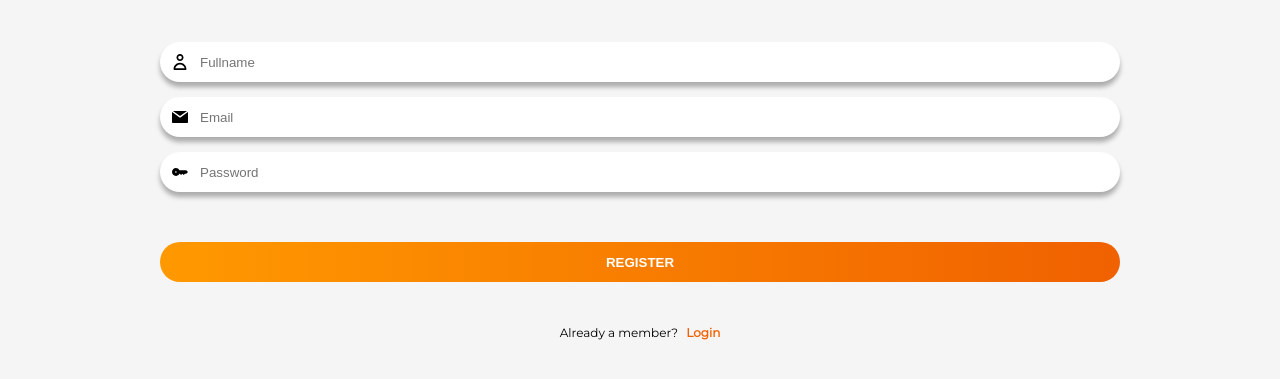
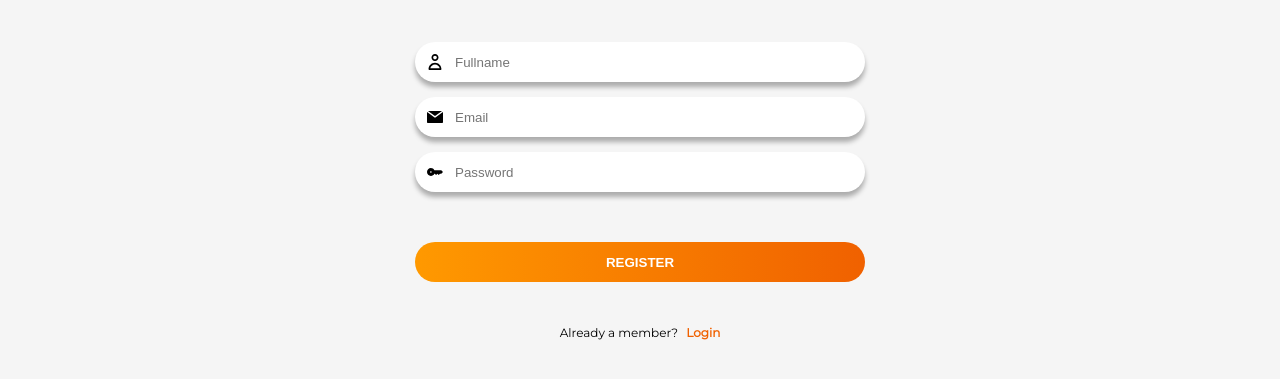
Before and after one commit to SukhbirChung/Templates-Backend, a plain HTML site: page Register-Login/index.html in a window 1280 px wide. Shown: the part 283-662 px from the top of the page. Drawn offline with Linux system fonts and the light colour scheme.

Commit message:
Register-Login > Max width of the entire main section remains 600px.

```diff
--- a/Register-Login/index.html
+++ b/Register-Login/index.html
@@ -19,6 +19,9 @@
     <link rel="stylesheet" type="text/css" href="index.css" />
 
     <title>Register/Login Page</title>
+
+    <!--Script File-->
+    <script src="index.js" defer></script>
 </head>
 <body>
     <main>
--- a/SCSS/index.scss
+++ b/SCSS/index.scss
@@ -13,6 +13,10 @@ html {
 
 body {
     background-color: whitesmoke;
+    main{
+        max-width: 600px;
+        margin: auto;
+    }
 }
 
 section[id="logo"] {
```
Also changed, not shown: Register-Login/index.css, Register-Login/index.js (added).
